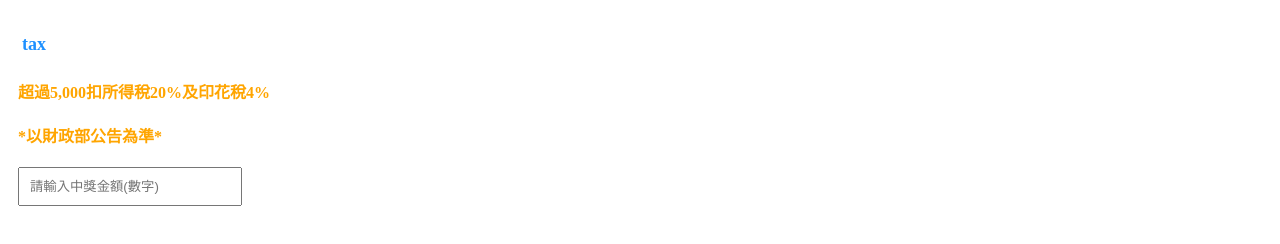
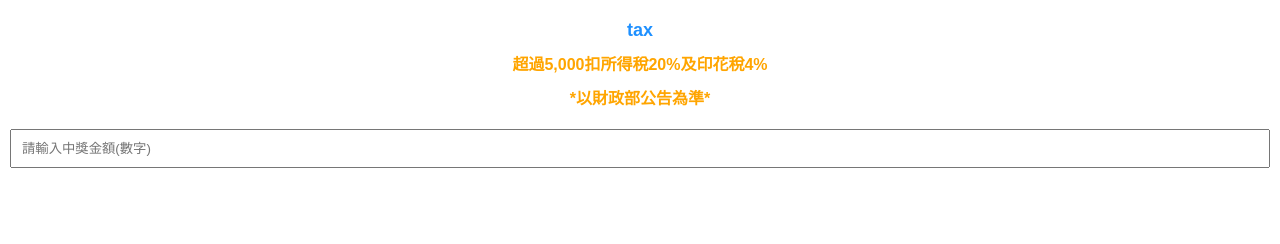
Before and after one commit to DS89H89289HIOSHA89Y2IOHASDIODAX179DSAF/tmp, a plain HTML site: page tax.html in a window 1280 px wide. Drawn offline with Linux system fonts and the light colour scheme.

Commit message:
Add files via upload

```diff
--- a/tax.html
+++ b/tax.html
@@ -3,11 +3,23 @@
 <head>
   <title id="pageTitle"></title>
   <meta charset="UTF-8">
+  <meta name="viewport" content="width=device-width, initial-scale=1.0">
   <style>
+    body {
+      font-family: Arial, sans-serif;
+      margin: 0;
+      padding: 0;
+    }
+
+    h2 {
+      text-align: center;
+    }
+
     input[type="text"] {
       padding: 10px;
       margin: 10px;
-      width: 200px;
+      width: calc(100% - 20px);
+      box-sizing: border-box;
     }
 
     #result {
@@ -15,22 +27,19 @@
       margin: 10px;
     }
 
+    #additional, #disclaimer, #testText {
+      text-align: center;
+      margin: 10px;
+    }
+
     #additional {
-      padding: 14px;
       color: dodgerblue;
       font-weight: bold;
       font-size: 18px;
     }
 
-    #disclaimer {
-      padding: 10px;
-      color: orange; /* 橘色 */
-      font-weight: bold;
-    }
-
-    #testText {
-      padding: 10px;
-      color: orange; /* 道奇藍 */
+    #disclaimer, #testText {
+      color: orange;
       font-weight: bold;
     }
 
@@ -45,7 +54,7 @@
   <script>
     document.addEventListener('DOMContentLoaded', function () {
       var pageTitle = document.getElementById('pageTitle');
-      var filename = decodeURI(window.location.pathname.split('/').pop().split('.')[0]); // 從URL中獲取檔名，去掉 .html
+      var filename = decodeURI(window.location.pathname.split('/').pop().split('.')[0]);
       document.title = filename;
       pageTitle.innerText = filename;
       document.getElementById('additional').innerText = filename;
```
